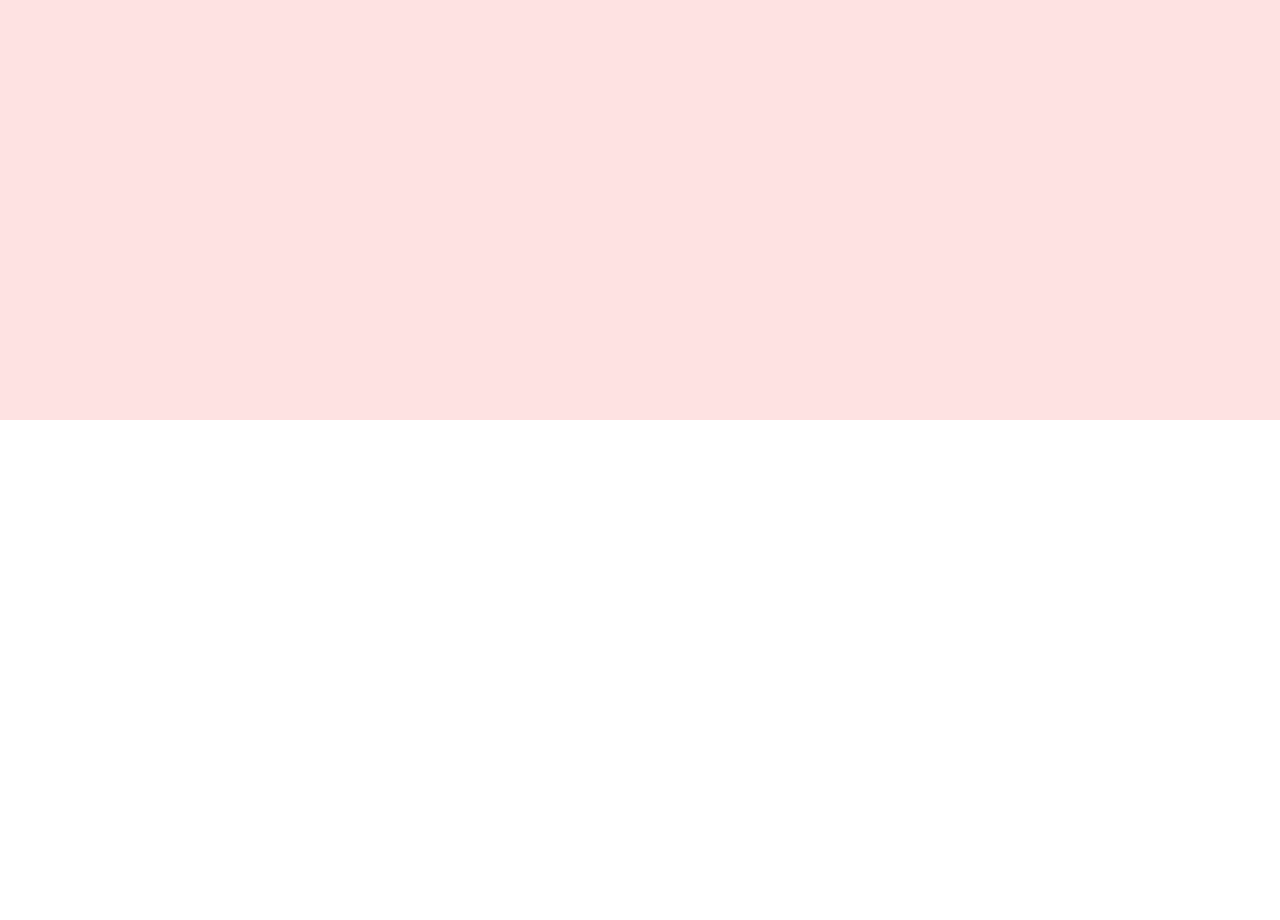
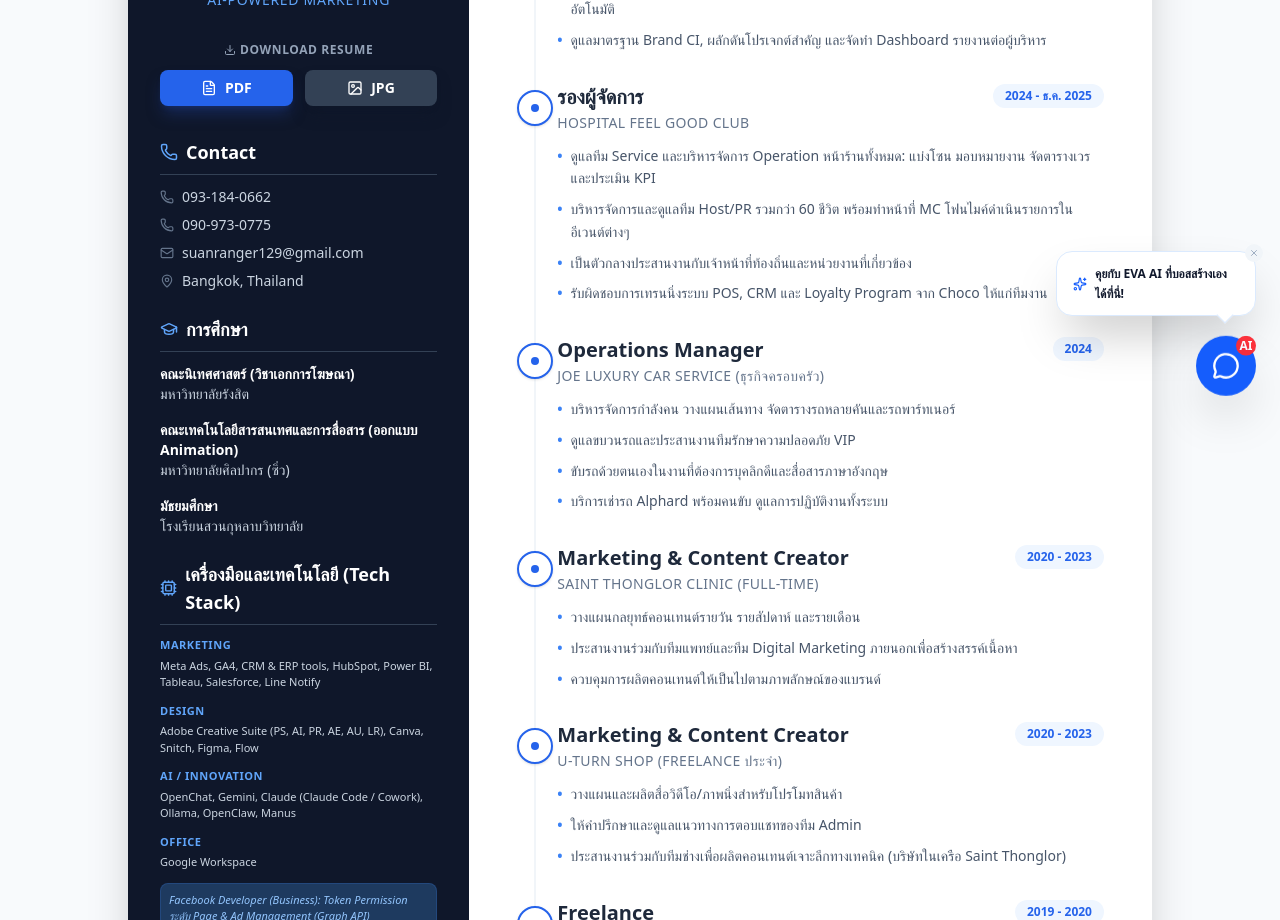
Before and after one commit to Freshair129/resume, a React (Vite) app: page /resume in a window 1280 px wide. Shown: the part 380-1300 px from the top of the page. Before the commit the page ends 800 px from the top, so only its background shows below. Built offline with nearby package versions, Linux system fonts and the light colour scheme.

Commit message:
fix: resolve React Error #31 by correctly rendering education object properties and add Tech Stack section

```diff
--- a/src/Resume.jsx
+++ b/src/Resume.jsx
@@ -163,16 +163,49 @@
 
                         <section>
                             <h2 className="text-lg font-semibold border-b border-[#334155] pb-2 mb-3 flex items-center gap-2">
-                                <GraduationCap size={18} className="text-[#60a5fa]" /> {t.resume.education}
+                                <GraduationCap size={18} className="text-[#60a5fa]" /> {t.resume.education.title}
                             </h2>
                             <div className="space-y-4 text-sm text-[#cbd5e1]">
                                 <div>
-                                    <p className="font-bold text-[#ffffff]">{t.resume.bachelorDegree}</p>
-                                    <p>{t.resume.rungsitUniversity}</p>
+                                    <p className="font-bold text-[#ffffff]">{t.resume.education.university}</p>
+                                    <p>{t.resume.education.universityName}</p>
+                                </div>
+                                {t.resume.education.prevUniversity && (
+                                    <div>
+                                        <p className="font-bold text-[#ffffff]">{t.resume.education.prevUniversity}</p>
+                                        <p>{t.resume.education.prevUniversityName}</p>
+                                    </div>
+                                )}
+                                <div>
+                                    <p className="font-bold text-[#ffffff]">{t.resume.education.highschool}</p>
+                                    <p>{t.resume.education.highschoolName}</p>
+                                </div>
+                            </div>
+                        </section>
+
+                        <section>
+                            <h2 className="text-lg font-semibold border-b border-[#334155] pb-2 mb-3 flex items-center gap-2">
+                                <Cpu size={18} className="text-[#60a5fa]" /> {t.resume.techStack.title}
+                            </h2>
+                            <div className="space-y-3 text-[11px] text-[#cbd5e1]">
+                                <div>
+                                    <p className="font-bold text-[#60a5fa] uppercase tracking-wider mb-1">Marketing</p>
+                                    <p>{t.resume.techStack.marketing}</p>
                                 </div>
                                 <div>
-                                    <p className="font-bold text-[#ffffff]">{t.resume.highSchool}</p>
-                                    <p>{t.resume.suankularb}</p>
+                                    <p className="font-bold text-[#60a5fa] uppercase tracking-wider mb-1">Design</p>
+                                    <p>{t.resume.techStack.design}</p>
+                                </div>
+                                <div>
+                                    <p className="font-bold text-[#60a5fa] uppercase tracking-wider mb-1">AI / Innovation</p>
+                                    <p>{t.resume.techStack.ai}</p>
+                                </div>
+                                <div>
+                                    <p className="font-bold text-[#60a5fa] uppercase tracking-wider mb-1">Office</p>
+                                    <p>{t.resume.techStack.office}</p>
+                                </div>
+                                <div className="mt-2 p-2 bg-[#1e3a5f] rounded-lg border border-[#3b82f633]">
+                                    <p className="italic text-[#93c5fd]">{t.resume.techStack.facebookDev}</p>
                                 </div>
                             </div>
                         </section>
```
